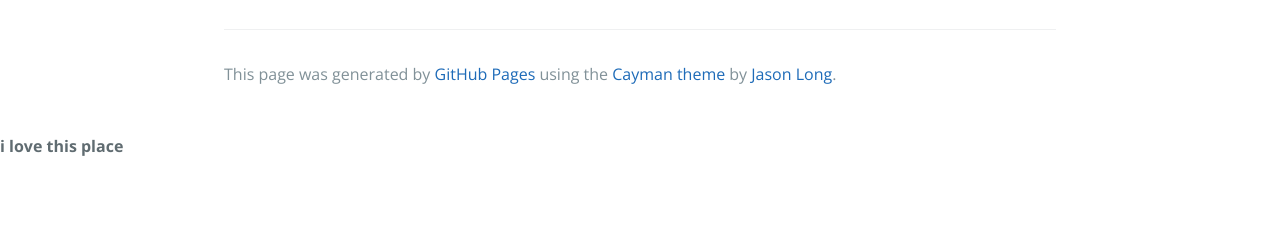
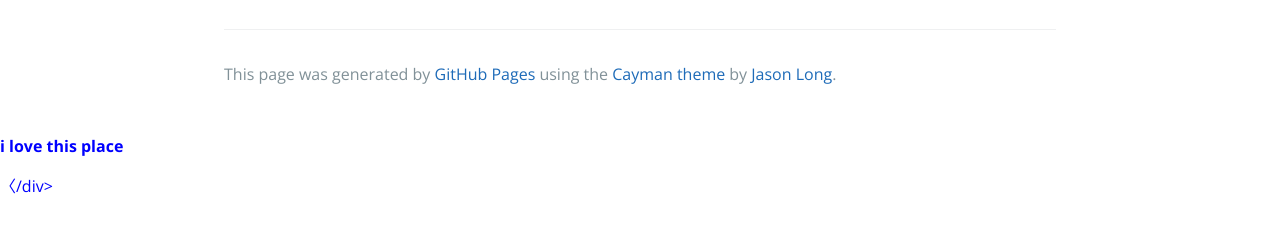
Before and after one commit to EEEEEEEEEEEEEEEEEEEIEEEEEEEEEEEEEEEEEE/sindlly.github.io, a plain HTML site: page index.html in a window 1280 px wide. Shown: the part 448-678 px from the top of the page. Drawn offline with nearby package versions, Linux system fonts and the light colour scheme.

Commit message:
Update index.html

```diff
--- a/index.html
+++ b/index.html
@@ -27,7 +27,8 @@
       </footer>
 
     </section>
+    <div id="love" style="width:300px,height:100px;color:blue">
     <p><b>i love this place</b></p>
-
+    〈/div>
   </body>
 </html>
```
